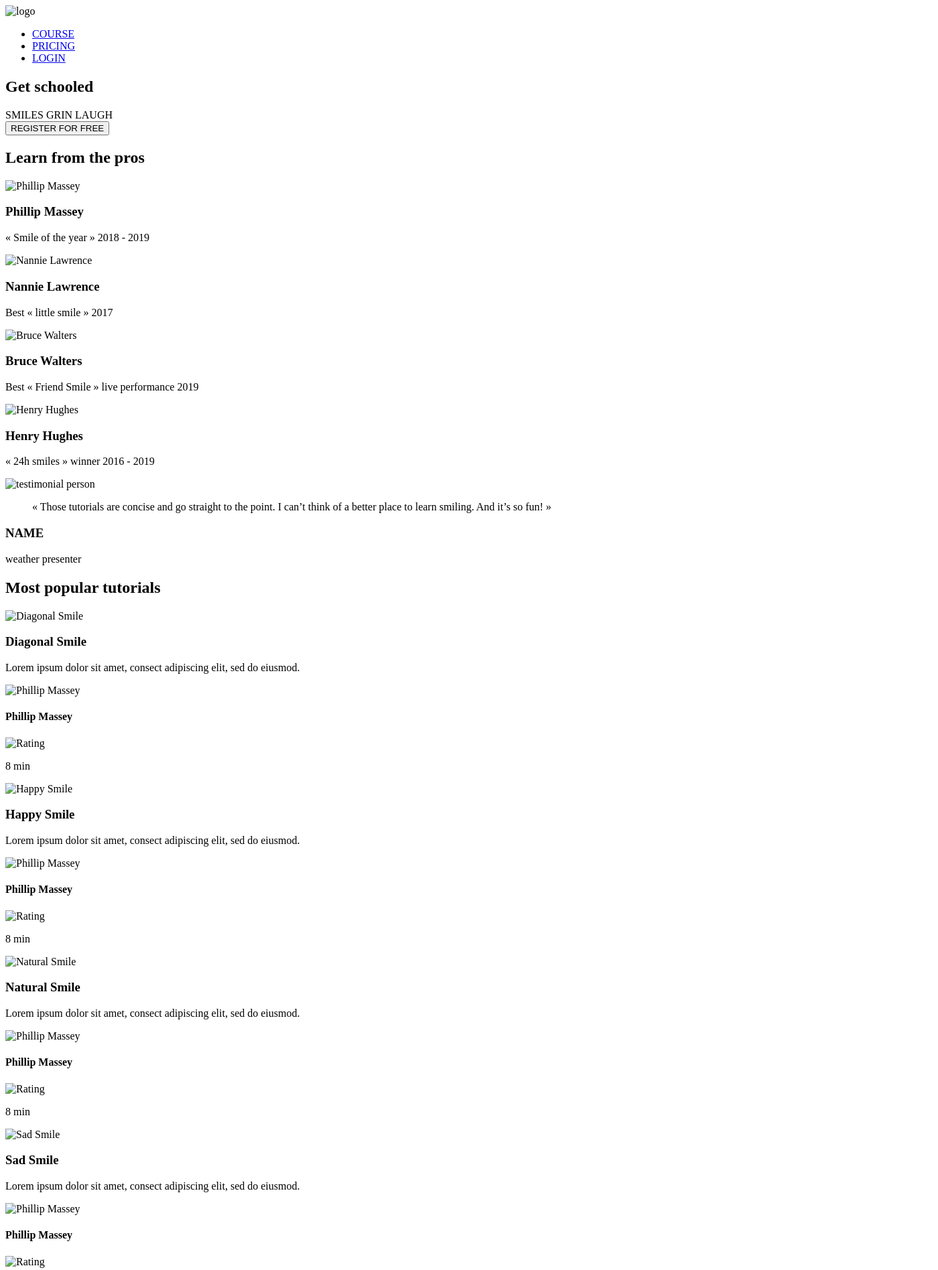
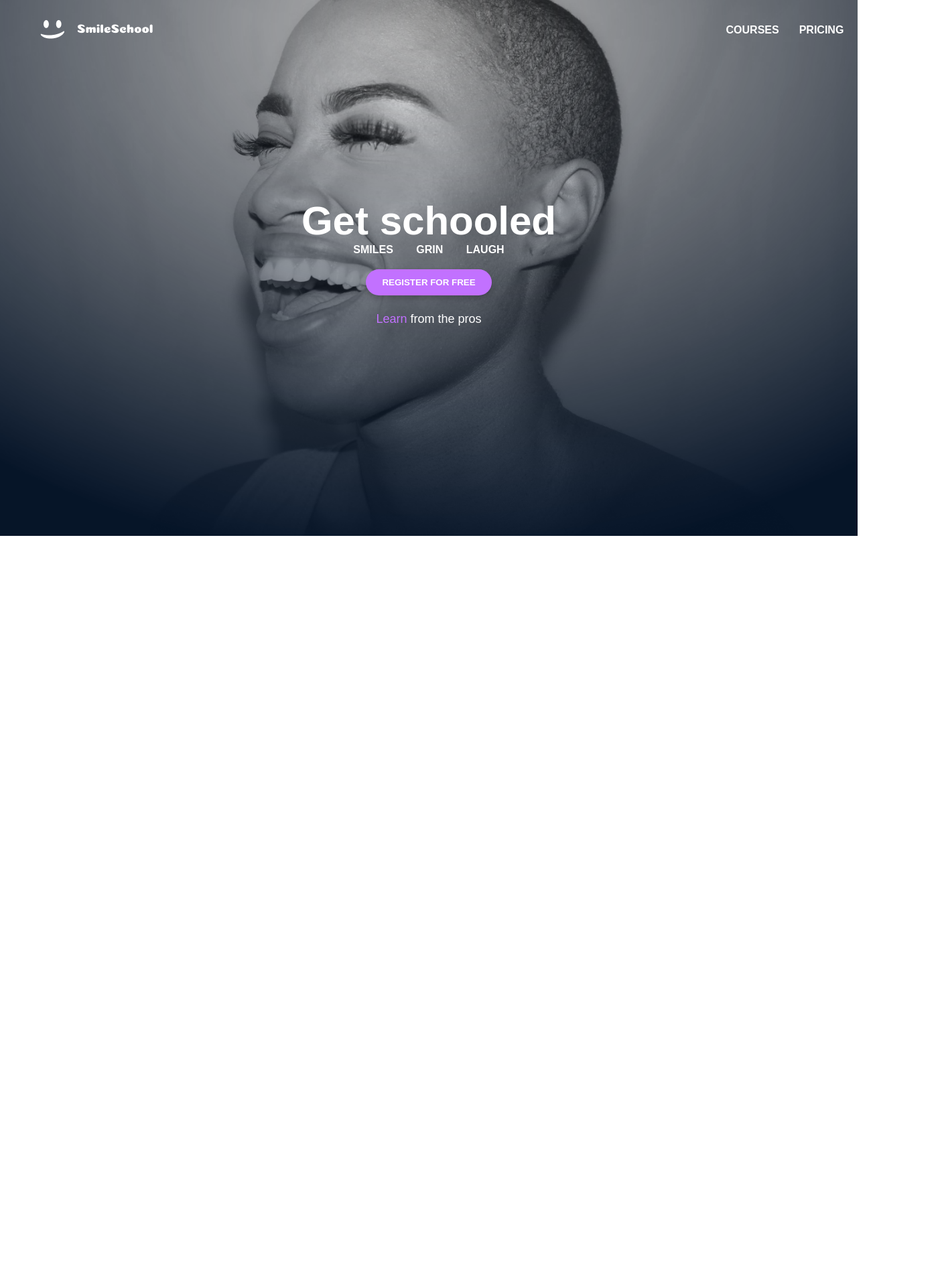
Before and after one commit to amanu212/alx_html_css, a plain HTML site: page css_advanced/index.html in a window 1280 px wide. Shown: the top 1896 px of the page at 67% size, 1400 px wide, since content can reach past the window. After the commit the page ends 800 px from the top, so only its background shows below. Drawn offline with Linux system fonts and the light colour scheme.

Commit message:
third commit

```diff
--- a/css_advanced/index.html
+++ b/css_advanced/index.html
@@ -1,175 +1,35 @@
 <!DOCTYPE html>
 <html lang="en">
 <head>
-  <meta charset="UTF-8" />
-  <meta name="viewport" content="width=device-width, initial-scale=1.0" />
+  <meta charset="UTF-8">
   <title>SmileSchool</title>
-  <link rel="stylesheet" href="styles.css" />
-  <script src="https://kit.fontawesome.com/4a2b055604.js" crossorigin="anonymous"></script>
+  <link rel="stylesheet" href="styles.css">
 </head>
 <body>
+
   <header>
+    <img src="images/logo.png" alt="SmileSchool logo" class="logo">
     <nav>
-      <img src="logo.png" alt="logo" />
       <ul>
-        <li><a href="#">COURSE</a></li>
+        <li><a href="#">COURSES</a></li>
         <li><a href="#">PRICING</a></li>
         <li><a href="#">LOGIN</a></li>
       </ul>
     </nav>
   </header>
 
-  <main>
-    <section class="hero">
+  <section class="banner">
+    <div class="banner-content">
       <h1>Get schooled</h1>
-      <div class="hero-tags">
+      <div class="subtitle">
         <span>SMILES</span>
         <span>GRIN</span>
         <span>LAUGH</span>
       </div>
-      <button>REGISTER FOR FREE</button>
-    </section>
+      <button class="register-btn">REGISTER FOR FREE</button>
+      <p><span class="highlight">Learn</span> from the pros</p>
+    </div>
+  </section>
 
-    <section class="pros">
-      <h2>Learn from the pros</h2>
-      <div class="pro-cards">
-        <div class="card">
-          <img src="3.png" alt="Phillip Massey" />
-          <h3>Phillip Massey</h3>
-          <p>« Smile of the year » 2018 - 2019</p>
-        </div>
-        <div class="card">
-          <img src="9.png" alt="Nannie Lawrence" />
-          <h3>Nannie Lawrence</h3>
-          <p>Best « little smile » 2017</p>
-        </div>
-        <div class="card">
-          <img src="8.png" alt="Bruce Walters" />
-          <h3>Bruce Walters</h3>
-          <p>Best « Friend Smile » live performance 2019</p>
-        </div>
-        <div class="card">
-          <img src="5.png" alt="Henry Hughes" />
-          <h3>Henry Hughes</h3>
-          <p>« 24h smiles » winner 2016 - 2019</p>
-        </div>
-      </div>
-    </section>
-
-    <section class="testimonial">
-      <img src="Object.png" alt="testimonial person" />
-      <blockquote>
-        « Those tutorials are concise and go straight to the point. I can’t think of a better place to learn smiling. And it’s so fun! »
-      </blockquote>
-      <h3>NAME</h3>
-      <p>weather presenter</p>
-    </section>
-
-    <section class="tutorials">
-      <h2>Most popular tutorials</h2>
-      <div class="tutorial-card">
-        <img src="4.png" alt="Diagonal Smile" />
-        <h3>Diagonal Smile</h3>
-        <p>Lorem ipsum dolor sit amet, consect adipiscing elit, sed do eiusmod.</p>
-        <div class="author">
-          <img src="3.png" alt="Phillip Massey" />
-          <h4>Phillip Massey</h4>
-        </div>
-        <img src="rating.png" alt="Rating" />
-        <p>8 min</p>
-      </div>
-
-      <div class="tutorial-card">
-        <img src="7.png" alt="Happy Smile" />
-        <h3>Happy Smile</h3>
-        <p>Lorem ipsum dolor sit amet, consect adipiscing elit, sed do eiusmod.</p>
-        <div class="author">
-          <img src="3.png" alt="Phillip Massey" />
-          <h4>Phillip Massey</h4>
-        </div>
-        <img src="rating.png" alt="Rating" />
-        <p>8 min</p>
-      </div>
-
-      <div class="tutorial-card">
-        <img src="6.png" alt="Natural Smile" />
-        <h3>Natural Smile</h3>
-        <p>Lorem ipsum dolor sit amet, consect adipiscing elit, sed do eiusmod.</p>
-        <div class="author">
-          <img src="3.png" alt="Phillip Massey" />
-          <h4>Phillip Massey</h4>
-        </div>
-        <img src="rating.png" alt="Rating" />
-        <p>8 min</p>
-      </div>
-
-      <div class="tutorial-card">
-        <img src="30b8649b-5f48-40b3-8cbb-b945a5549597.png" alt="Sad Smile" />
-        <h3>Sad Smile</h3>
-        <p>Lorem ipsum dolor sit amet, consect adipiscing elit, sed do eiusmod.</p>
-        <div class="author">
-          <img src="3.png" alt="Phillip Massey" />
-          <h4>Phillip Massey</h4>
-        </div>
-        <img src="rating.png" alt="Rating" />
-        <p>8 min</p>
-      </div>
-    </section>
-
-    <section class="membership">
-      <h2>Free membership</h2>
-      <div class="benefit">
-        <img src="smile.png" alt="benefit icon" />
-        <h3>Lorem Ipsum</h3>
-        <p>Lorem ipsum dolor sit amet, consectetur adipiscing elit.</p>
-      </div>
-      <div class="benefit">
-        <img src="smile.png" alt="benefit icon" />
-        <h3>Lorem Ipsum</h3>
-        <p>Lorem ipsum dolor sit amet, consectetur adipiscing elit.</p>
-      </div>
-      <div class="benefit">
-        <img src="smile.png" alt="benefit icon" />
-        <h3>Lorem Ipsum</h3>
-        <p>Lorem ipsum dolor sit amet, consectetur adipiscing elit.</p>
-      </div>
-      <div class="benefit">
-        <img src="smile.png" alt="benefit icon" />
-        <h3>Lorem Ipsum</h3>
-        <p>Lorem ipsum dolor sit amet, consectetur adipiscing elit.</p>
-      </div>
-      <button>REGISTER FOR FREE</button>
-    </section>
-
-    <section class="faq">
-      <h2>F.A.Q</h2>
-      <div class="faq-item">
-        <h3>How does this work?</h3>
-        <p>Lorem ipsum dolor sit amet...</p>
-      </div>
-      <div class="faq-item">
-        <h3>How does this work?</h3>
-        <p>Lorem ipsum dolor sit amet...</p>
-      </div>
-      <div class="faq-item">
-        <h3>How does this work?</h3>
-        <p>Lorem ipsum dolor sit amet...</p>
-      </div>
-      <div class="faq-item">
-        <h3>How does this work?</h3>
-        <p>Lorem ipsum dolor sit amet...</p>
-      </div>
-    </section>
-  </main>
-
-  <footer>
-    <img src="logo.png" alt="logo" />
-    <div class="social-icons">
-      <i class="fa-brands fa-facebook"></i>
-      <i class="fa-brands fa-twitter"></i>
-      <i class="fa-brands fa-instagram"></i>
-    </div>
-    <p>©smileschool 2020</p>
-  </footer>
 </body>
 </html>
--- a/css_advanced/styles.css
+++ b/css_advanced/styles.css
@@ -0,0 +1,79 @@
+/* Reset & base styles */
+body {
+  margin: 0;
+  font-family: Arial, sans-serif;
+}
+
+/* Header */
+header {
+  display: flex;
+  justify-content: space-between;
+  align-items: center;
+  padding: 20px 60px;
+  position: absolute;
+  width: 100%;
+  top: 0;
+  z-index: 1;
+}
+
+.logo {
+  height: 30px;
+}
+
+nav ul {
+  list-style: none;
+  display: flex;
+  gap: 30px;
+}
+
+nav a {
+  text-decoration: none;
+  color: white;
+  font-weight: bold;
+}
+
+/* Banner */
+.banner {
+  height: 100vh;
+  background-image: url('images/Object.png');
+  background-size: cover;
+  background-position: center;
+  display: flex;
+  align-items: center;
+  justify-content: center;
+  text-align: center;
+  position: relative;
+  color: white;
+}
+
+.banner-content h1 {
+  font-size: 60px;
+  margin: 0;
+}
+
+.subtitle span {
+  margin: 10px 15px;
+  font-weight: 600;
+  font-size: 16px;
+}
+
+.register-btn {
+  background-color: #C271FF;
+  border: none;
+  padding: 12px 24px;
+  margin-top: 20px;
+  border-radius: 20px;
+  color: white;
+  font-weight: bold;
+  cursor: pointer;
+  box-shadow: 0px 4px 8px rgba(0,0,0,0.2);
+}
+
+.banner-content p {
+  margin-top: 25px;
+  font-size: 18px;
+}
+
+.highlight {
+  color: #C271FF;
+}
```
